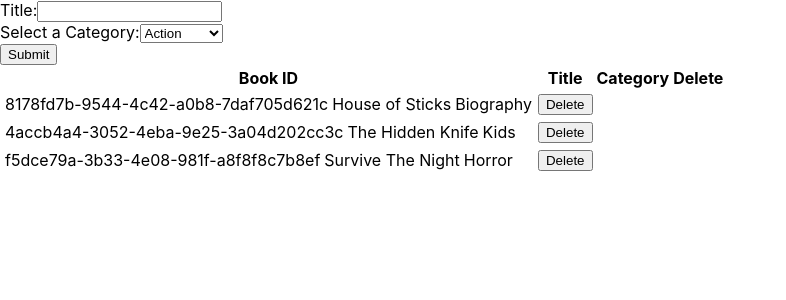
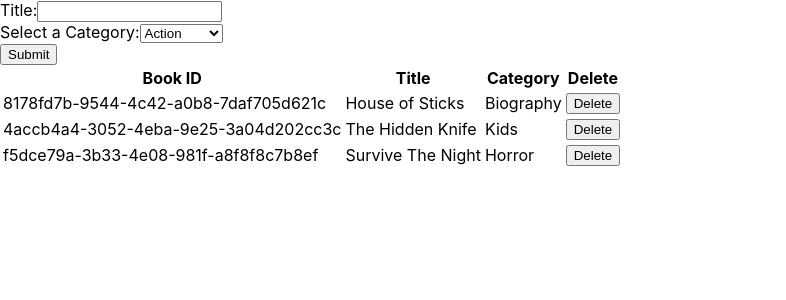
Before and after one commit to gscarv13/bookstore-cms, a React (Create React App) app: page / in a window 1280 px wide. Shown: the top 300 px of the page, without its empty margins (0-786 px from the left). Built offline with nearby package versions, Linux system fonts and the light colour scheme.

Commit message:
Fix Book PropType, Add unique key to BookForm

```diff
--- a/src/components/Book.js
+++ b/src/components/Book.js
@@ -4,16 +4,16 @@ const Book = (props) => {
   const { bookInfo } = props;
 
   return (
-    <tr>
+    <>
       <td>{bookInfo.ID}</td>
       <td>{bookInfo.title}</td>
       <td>{bookInfo.category}</td>
-    </tr>
+    </>
   );
 };
 
 Book.propTypes = {
-  bookInfo: PropTypes.objectOf(PropTypes.object).isRequired,
+  bookInfo: PropTypes.objectOf(PropTypes.string).isRequired,
 };
 
 export default Book;
--- a/src/components/BooksForm.js
+++ b/src/components/BooksForm.js
@@ -42,7 +42,7 @@ const BooksForm = (props) => {
         Select a Category:
         <select name="select" value={category} onChange={handleChange}>
           {categories.map((category) => (
-            <option key={category.id} value={category}>{category}</option>
+            <option key={uuidv4()} value={category}>{category}</option>
           ))}
         </select>
       </div>
```
